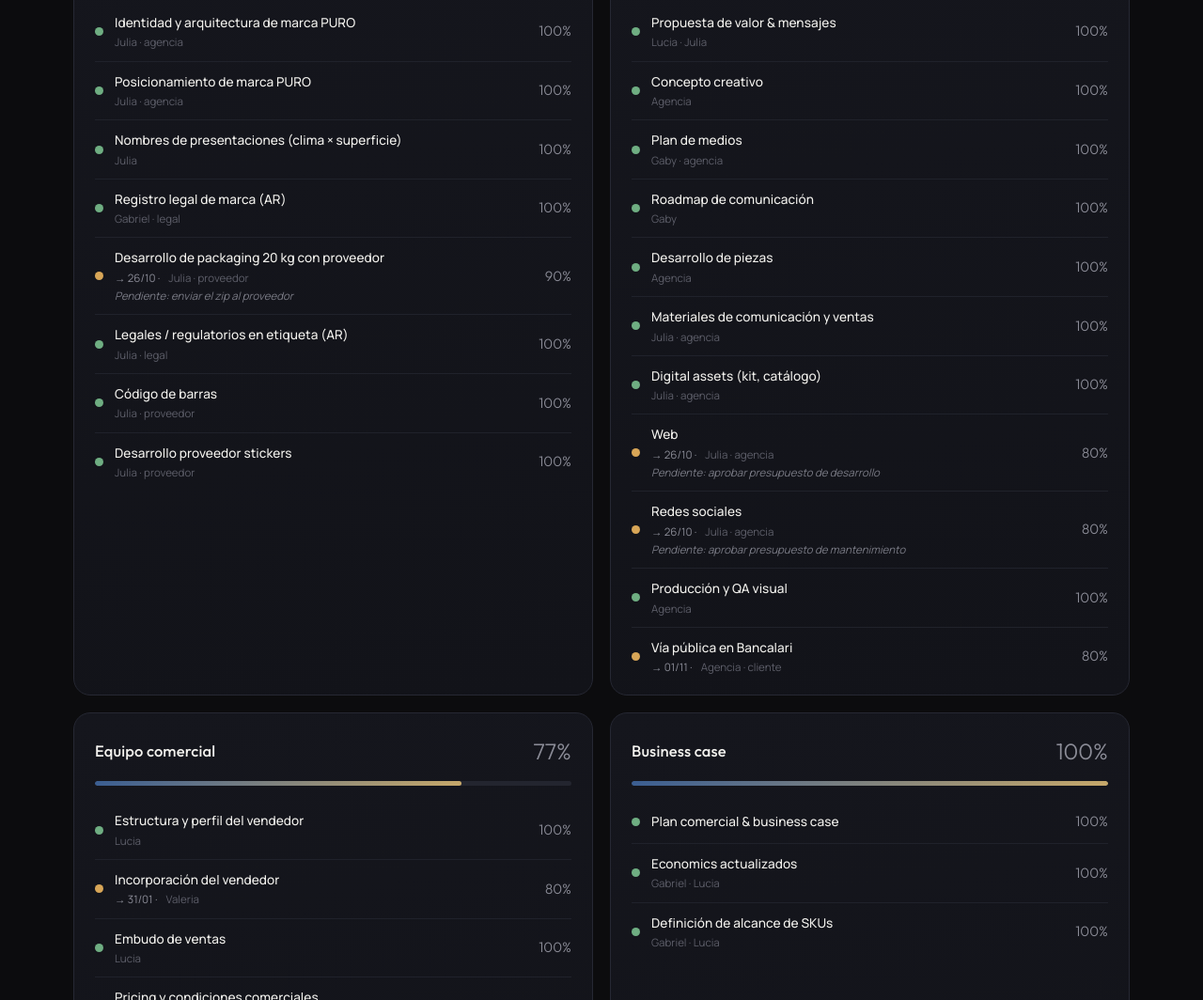
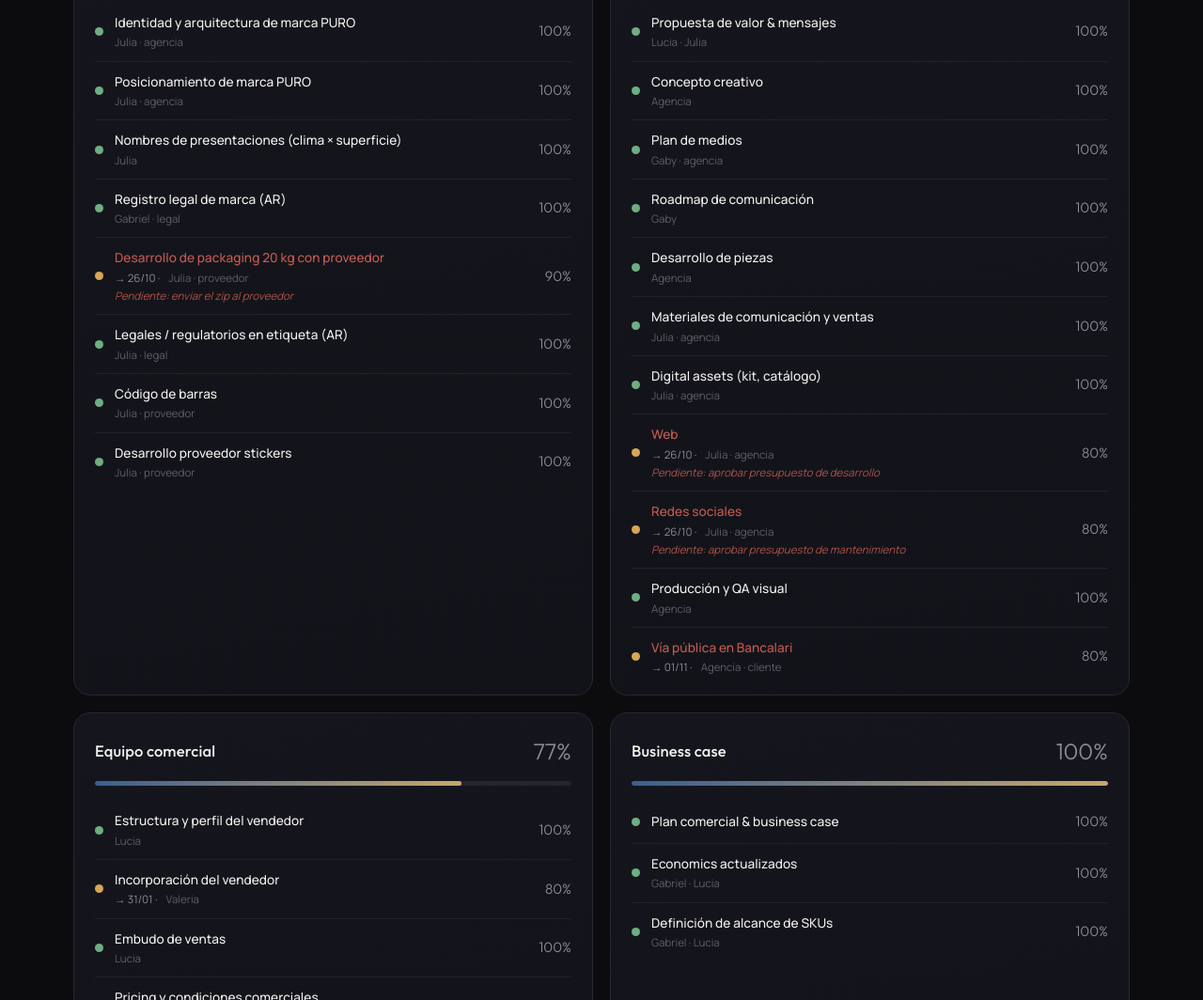
Before and after one commit to isamarketing/puro-dashboard, a plain HTML site: page docs/index.html in a window 1280 px wide. Shown: the part 1382-2446 px from the top of the page at 94% size. Drawn offline with Linux system fonts and the light colour scheme.

Commit message:
Destacado en rojo: Web, Redes sociales, Packaging y Vía pública en Bancalari (nombre y pendiente). Sin cambios de avance. Versión 26/10/2026.

```diff
--- a/docs/index.html
+++ b/docs/index.html
@@ -233,9 +233,9 @@ function render(data){
       return `<li>
         <span class="tk-dot" style="background:${color}"></span>
         <span class="tk-main">
-          <div class="tk-name">${t.task} ${crit}</div>
+          <div class="tk-name"${t.alert?' style="color:var(--late)"':''}>${t.task} ${crit}</div>
           <div class="tk-sub">${sub}</div>
-          ${t.note ? `<div class="tk-sub tk-note">Pendiente: ${t.note}</div>` : ''}
+          ${t.note ? `<div class="tk-sub tk-note"${t.alert?' style="color:var(--late)"':''}>Pendiente: ${t.note}</div>` : ''}
         </span>
         <span class="tk-pct">${t.pct}%</span>
       </li>`;
@@ -398,7 +398,8 @@ const DATA = {
           "risk": "ok",
           "owner": "Julia · proveedor",
           "end": "2026-10-26",
-          "note": "enviar el zip al proveedor"
+          "note": "enviar el zip al proveedor",
+          "alert": true
         },
         {
           "task": "Legales / regulatorios en etiqueta (AR)",
@@ -482,7 +483,8 @@ const DATA = {
           "end": "2026-10-26",
           "risk": "ok",
           "owner": "Julia · agencia",
-          "note": "aprobar presupuesto de desarrollo"
+          "note": "aprobar presupuesto de desarrollo",
+          "alert": true
         },
         {
           "task": "Redes sociales",
@@ -491,7 +493,8 @@ const DATA = {
           "end": "2026-10-26",
           "risk": "ok",
           "owner": "Julia · agencia",
-          "note": "aprobar presupuesto de mantenimiento"
+          "note": "aprobar presupuesto de mantenimiento",
+          "alert": true
         },
         {
           "task": "Producción y QA visual",
@@ -506,7 +509,8 @@ const DATA = {
           "pct": 80,
           "end": "2026-11-01",
           "risk": "ok",
-          "owner": "Agencia · cliente"
+          "owner": "Agencia · cliente",
+          "alert": true
         }
       ]
     },
```
